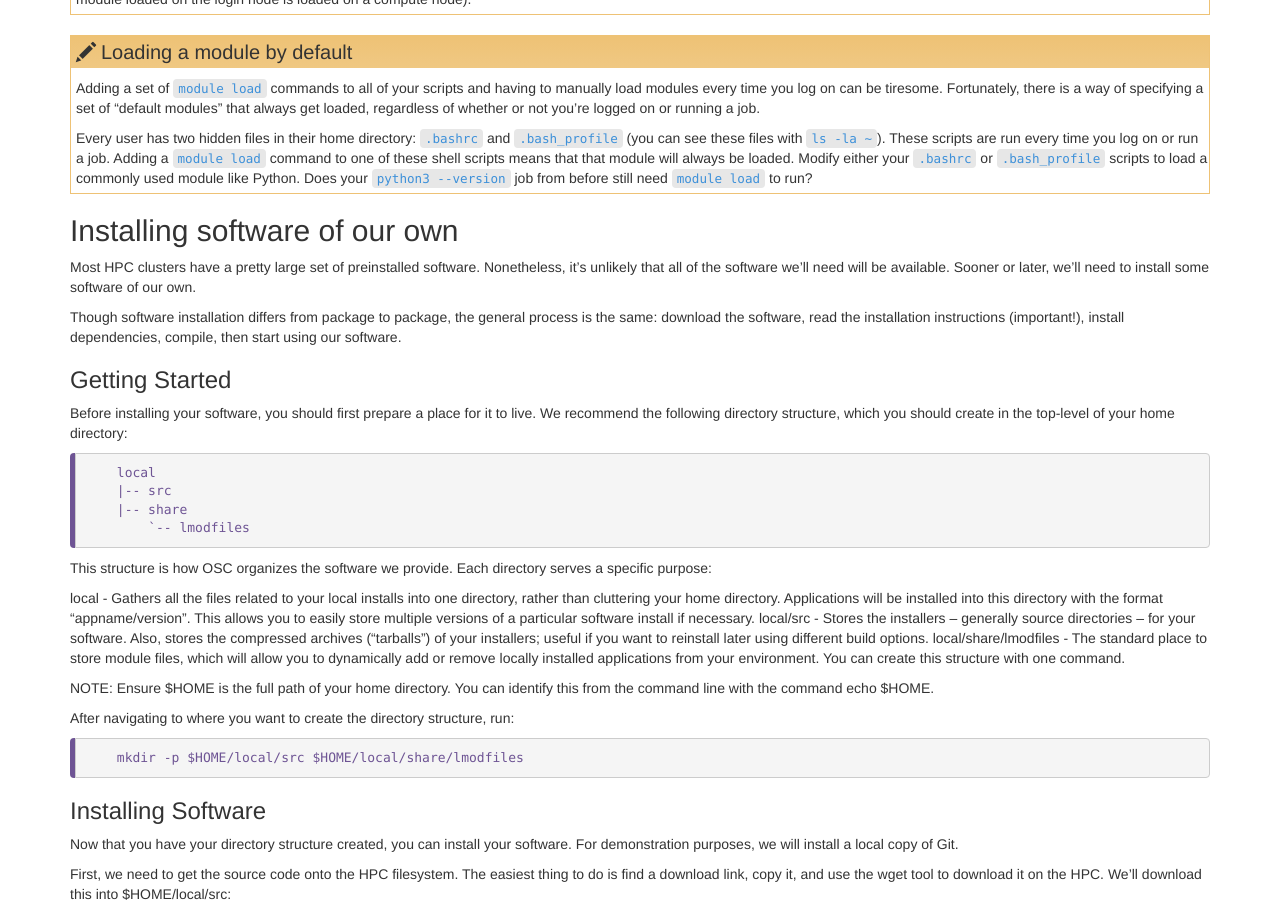
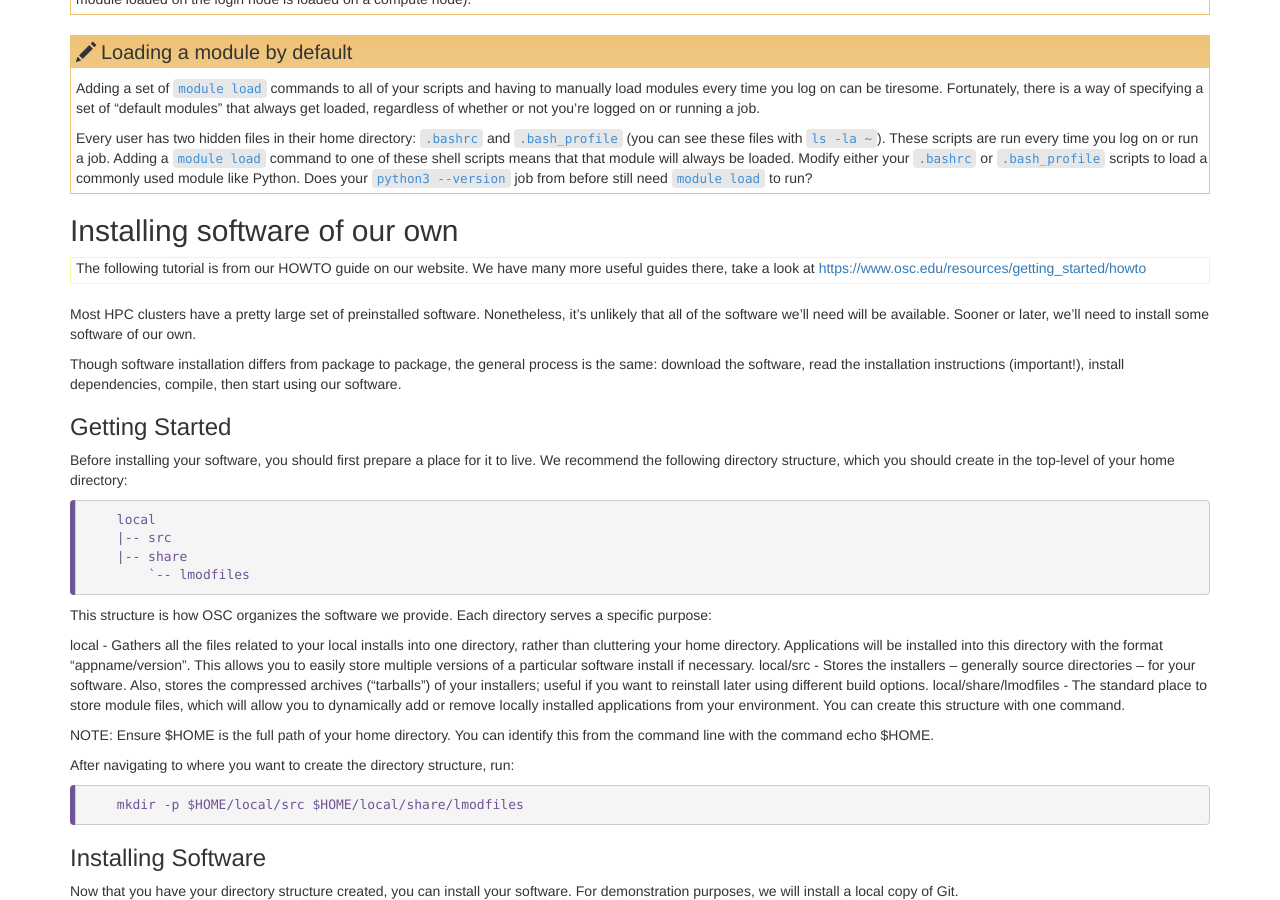
Before and after one commit to khill42/OSC_IntroHPC, a Jekyll site: the page built from _episodes/13-modules.md, in a window 1280 px wide and 900 px high, scrolled down 3507 px. Built offline with Jekyll 4.4.1, drawn with Linux system fonts in a browser that asks for light colours.

Commit message:
Update 13-modules.md

```diff
--- a/_episodes/13-modules.md
+++ b/_episodes/13-modules.md
@@ -268,6 +268,11 @@ used on our clusters is to look at the software page on our website. [https://ww
 
 ## Installing software of our own
 
+>The following tutorial is from our HOWTO guide on our website. We have many more useful guides there, take
+>a look at [https://www.osc.edu/resources/getting_started/howto](https://www.osc.edu/resources/getting_started/howto)
+>
+{: .callout}
+
 Most HPC clusters have a pretty large set of preinstalled software.
 Nonetheless, it's unlikely that all of the software we'll need will be available.
 Sooner or later, we'll need to install some software of our own.
```
